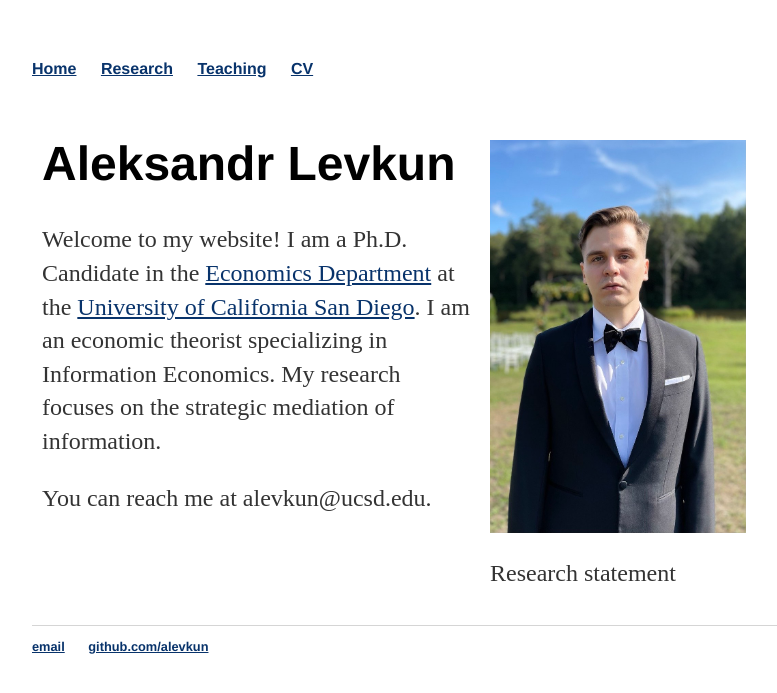
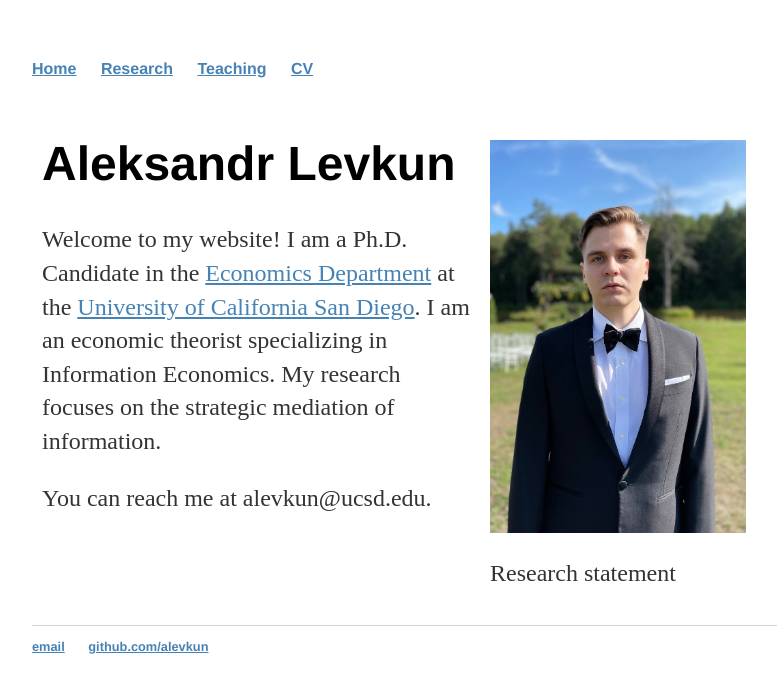
Before and after one commit to alevkun/alevkun.github.io, a Jekyll site: the page built from index.html, in a window 1280 px wide. Shown: the top 693 px of the page, without its empty margins (160-937 px from the left). Built offline with Jekyll 4.4.1, drawn with Linux system fonts in a browser that asks for light colours.

Commit message:
Update main.css

```diff
--- a/css/main.css
+++ b/css/main.css
@@ -14,7 +14,7 @@ nav ul li, footer ul li {
 }
 a {
     text-decoration: underline;
-    color: #08336B;
+    color: SteelBlue;
 }
 a:hover {
     text-decoration: underline;
```
